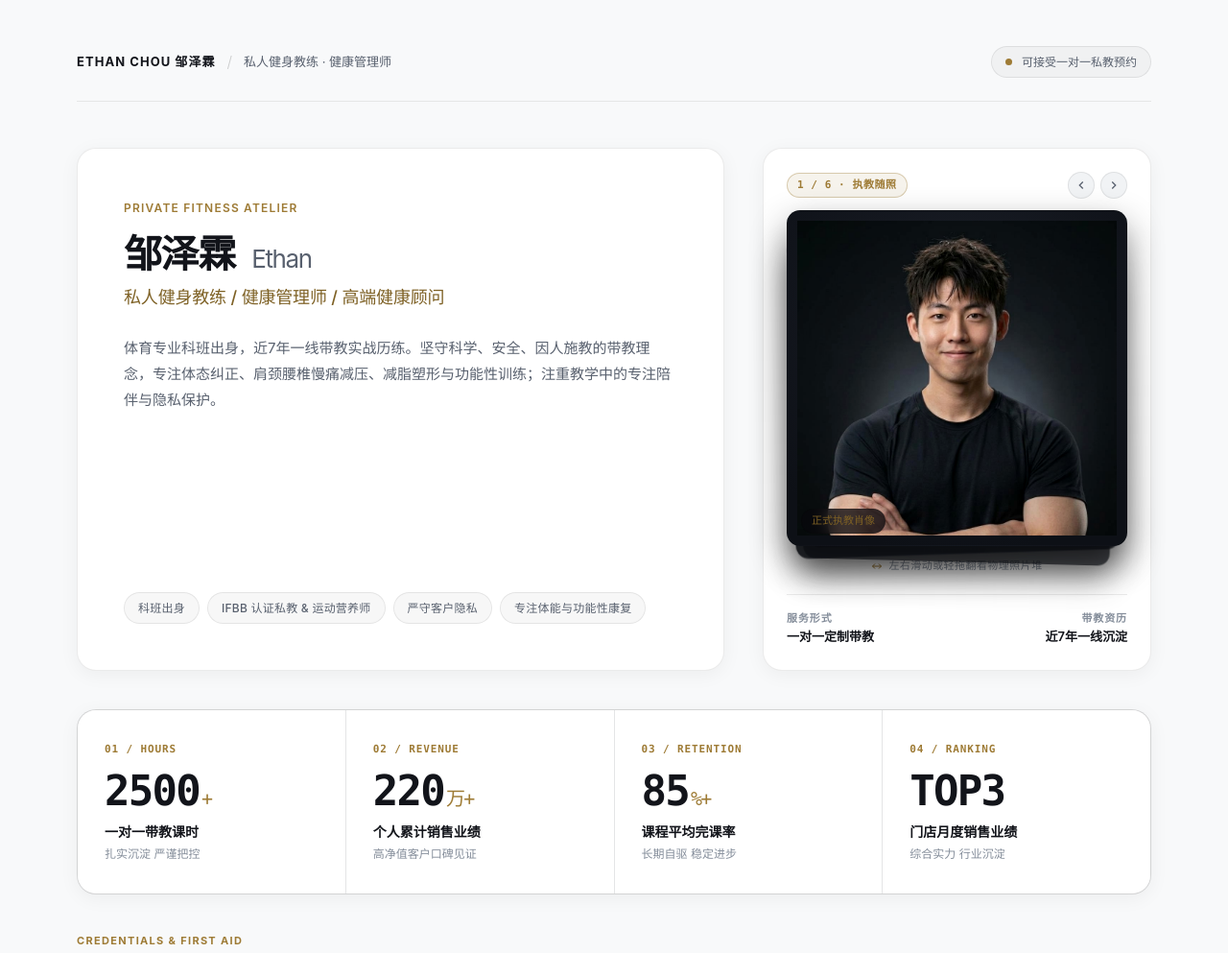
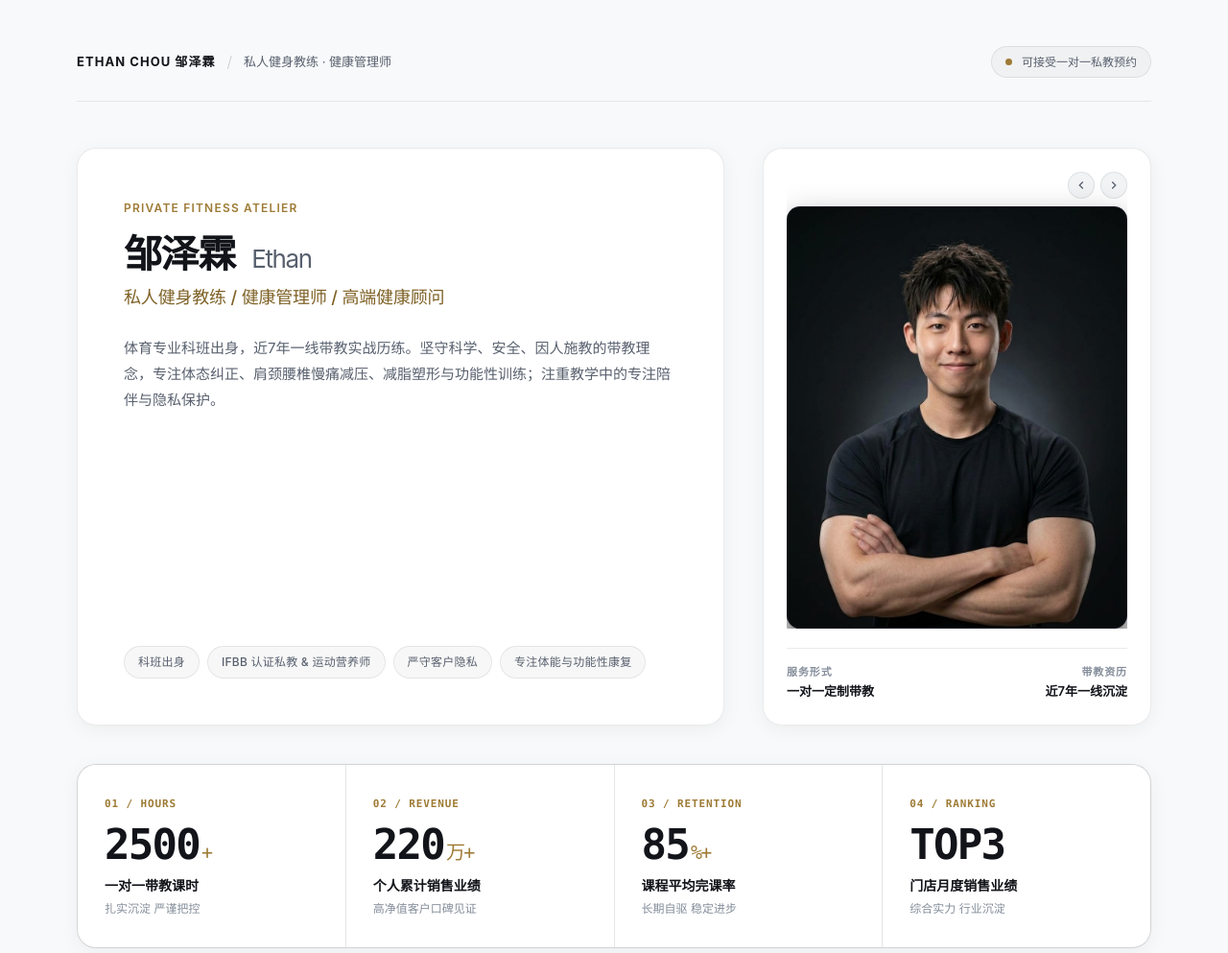
Before and after one commit to zuzeln/fitness, a plain HTML site: page index.html in a window 1280 px wide. Shown: the top 993 px of the page at 96% size. Drawn offline with Linux system fonts and the light colour scheme.

Commit message:
fix: 照片完整呈现、去除展台文案标签及修复移动端滑动视口漂移Bug

```diff
--- a/index.html
+++ b/index.html
@@ -84,6 +84,12 @@
       -moz-osx-font-smoothing: grayscale;
     }
 
+    html {
+      overflow-x: hidden !important;
+      width: 100%;
+      max-width: 100vw;
+    }
+
     body {
       background-color: var(--bg-base);
       color: var(--text-primary);
@@ -91,7 +97,10 @@
       line-height: 1.6;
       padding: 48px 24px 120px;
       min-height: 100vh;
-      overflow-x: hidden;
+      overflow-x: hidden !important;
+      width: 100%;
+      max-width: 100vw;
+      position: relative;
     }
 
     .container {
@@ -248,30 +257,21 @@
       flex-direction: column;
       justify-content: space-between;
       box-shadow: var(--shadow-subtle);
+      overflow: hidden;
+      position: relative;
     }
 
     .stack-container {
       width: 100%;
       position: relative;
+      overflow: hidden;
     }
 
     .stack-header-bar {
       display: flex;
-      justify-content: space-between;
+      justify-content: flex-end;
       align-items: center;
-      margin-bottom: 12px;
-    }
-
-    .stack-badge {
-      font-size: 11px;
-      font-family: var(--font-mono);
-      font-weight: 700;
-      color: var(--accent-gold);
-      background: var(--accent-gold-dim);
-      padding: 3px 10px;
-      border-radius: var(--radius-pill);
-      border: 1px solid var(--border-accent);
-      letter-spacing: 0.05em;
+      margin-bottom: 8px;
     }
 
     .stack-nav-btns {
@@ -308,7 +308,7 @@
     .stack-deck {
       position: relative;
       width: 100%;
-      height: 350px;
+      height: 440px;
       perspective: 1000px;
       touch-action: pan-y;
       user-select: none;
@@ -323,7 +323,7 @@
       height: 100%;
       border-radius: var(--radius-md);
       overflow: hidden;
-      background: radial-gradient(circle at 50% 30%, #1a1e27 0%, #0d1016 85%);
+      background: #141720;
       border: 1px solid var(--border-hairline);
       box-shadow: 0 16px 36px rgba(0, 0, 0, 0.45);
       cursor: grab;
@@ -346,55 +346,17 @@
       display: flex;
       align-items: center;
       justify-content: center;
-      padding: 10px;
+      padding: 0;
+      background: #141720;
     }
 
     .stack-card img {
       width: 100%;
       height: 100%;
-      object-fit: contain;
+      object-fit: cover;
+      object-position: center;
       pointer-events: none;
-      filter: drop-shadow(0 14px 24px rgba(0, 0, 0, 0.5));
-    }
-
-    .stack-card.is-cover img {
-      object-fit: cover;
-      object-position: center 20%;
-      filter: contrast(1.03) brightness(0.98);
-    }
-
-    .stack-card-tag {
-      position: absolute;
-      bottom: 12px;
-      left: 14px;
-      font-size: 11px;
-      font-family: var(--font-mono);
-      color: var(--accent-gold-light);
-      background: rgba(8, 9, 12, 0.75);
-      border: 1px solid var(--border-hairline);
-      padding: 3px 10px;
-      border-radius: var(--radius-pill);
-      backdrop-filter: blur(8px);
-      -webkit-backdrop-filter: blur(8px);
-      pointer-events: none;
-    }
-
-    .stack-hint-bar {
-      display: flex;
-      align-items: center;
-      justify-content: center;
-      gap: 6px;
-      margin-top: 12px;
-      font-size: 11px;
-      color: var(--text-tertiary);
-      letter-spacing: 0.04em;
-    }
-
-    .stack-hint-bar svg {
-      width: 12px;
-      height: 12px;
-      stroke-width: 2;
-      color: var(--accent-gold);
+      display: block;
     }
 
     .portrait-footer {
@@ -1018,7 +980,7 @@
       }
       .portrait-frame,
       .stack-deck {
-        height: 320px;
+        height: 420px;
       }
       .metrics-bar {
         grid-template-columns: repeat(2, 1fr);
@@ -1494,7 +1456,6 @@
       <div class="portrait-card">
         <div class="stack-container">
           <div class="stack-header-bar">
-            <span class="stack-badge" id="stackIndicator">1 / 6 · 执教随照</span>
             <div class="stack-nav-btns">
               <button type="button" class="stack-nav-btn" onclick="prevStackPhoto()" aria-label="上一张">
                 <svg viewBox="0 0 24 24" fill="none" stroke="currentColor"><polyline points="15 18 9 12 15 6"></polyline></svg>
@@ -1505,46 +1466,36 @@
             </div>
           </div>
           <div class="stack-deck" id="stackDeck">
-            <div class="stack-card is-cover" data-index="0">
+            <div class="stack-card" data-index="0">
               <div class="stack-card-inner">
-                <img src="avatar.png" alt="邹泽霖 Ethan 肖像" />
-              </div>
-              <span class="stack-card-tag">正式执教肖像</span>
+                <img src="avatar.png" alt="教练肖像" style="object-position: center 20%;" />
+              </div>
             </div>
             <div class="stack-card" data-index="1">
               <div class="stack-card-inner">
-                <img src="photos/coach_photo_01.png" alt="带教训练实录 01" />
-              </div>
-              <span class="stack-card-tag">带教实录 01</span>
+                <img src="photos/coach_photo_01.jpg" alt="照片 1" style="object-position: center 30%;" />
+              </div>
             </div>
             <div class="stack-card" data-index="2">
               <div class="stack-card-inner">
-                <img src="photos/coach_photo_02.png" alt="随行形体实录 02" />
-              </div>
-              <span class="stack-card-tag">形体记录 02</span>
+                <img src="photos/coach_photo_02.jpg" alt="照片 2" style="object-position: center 25%;" />
+              </div>
             </div>
             <div class="stack-card" data-index="3">
               <div class="stack-card-inner">
-                <img src="photos/coach_photo_03.png" alt="力量训练剪影 03" />
-              </div>
-              <span class="stack-card-tag">训练剪影 03</span>
+                <img src="photos/coach_photo_03.jpg" alt="照片 3" style="object-position: center;" />
+              </div>
             </div>
             <div class="stack-card" data-index="4">
               <div class="stack-card-inner">
-                <img src="photos/coach_photo_04.png" alt="体能专注瞬间 04" />
-              </div>
-              <span class="stack-card-tag">体能专注 04</span>
+                <img src="photos/coach_photo_04.jpg" alt="照片 4" style="object-position: center 25%;" />
+              </div>
             </div>
             <div class="stack-card" data-index="5">
               <div class="stack-card-inner">
-                <img src="photos/coach_photo_05.png" alt="运动状态呈现 05" />
-              </div>
-              <span class="stack-card-tag">状态呈现 05</span>
-            </div>
-          </div>
-          <div class="stack-hint-bar">
-            <svg viewBox="0 0 24 24" fill="none" stroke="currentColor"><polyline points="8 17 3 12 8 7"></polyline><line x1="3" y1="12" x2="21" y2="12"></line><polyline points="16 7 21 12 16 17"></polyline></svg>
-            <span>左右滑动或轻拖翻看物理照片堆</span>
+                <img src="photos/coach_photo_05.jpg" alt="照片 5" style="object-position: center 20%;" />
+              </div>
+            </div>
           </div>
         </div>
         <div class="portrait-footer">
@@ -2431,10 +2382,6 @@ function calcLayerStyle(pos) {
 }
 
 function renderStack() {
-  var indicator = document.getElementById('stackIndicator');
-  if (indicator) {
-    indicator.innerText = (currentStackIndex + 1) + ' / ' + totalStackCount + ' · 执教随照';
-  }
   stackCards.forEach(function(card, idx) {
     card.classList.remove('is-dragging');
     var pos = idx;
@@ -2446,12 +2393,24 @@ function renderStack() {
   });
 }
 
+function resetHorizontalScroll() {
+  if (window.scrollX !== 0 || window.pageXOffset !== 0) {
+    window.scrollTo(0, window.scrollY || window.pageYOffset);
+  }
+  if (document.documentElement.scrollLeft !== 0) {
+    document.documentElement.scrollLeft = 0;
+  }
+  if (document.body.scrollLeft !== 0) {
+    document.body.scrollLeft = 0;
+  }
+}
+
 function nextStackPhoto() {
   if (isAnimating || stackCards.length < 2) return;
   isAnimating = true;
   var topCard = stackCards[0];
   topCard.style.transition = 'transform 0.32s cubic-bezier(0.2, 0.8, 0.25, 1), opacity 0.32s ease';
-  topCard.style.transform = 'translate3d(-120%, 20px, 0) rotate(-14deg)';
+  topCard.style.transform = 'translate3d(-105%, 15px, 0) rotate(-12deg)';
   topCard.style.opacity = '0';
 
   setTimeout(function() {
@@ -2460,6 +2419,7 @@ function nextStackPhoto() {
     currentStackIndex = (currentStackIndex + 1) % totalStackCount;
     shifted.style.transition = 'none';
     renderStack();
+    resetHorizontalScroll();
     setTimeout(function() {
       if (shifted) shifted.style.transition = '';
       isAnimating = false;
@@ -2474,7 +2434,7 @@ function prevStackPhoto() {
   stackCards.unshift(lastCard);
   currentStackIndex = (currentStackIndex - 1 + totalStackCount) % totalStackCount;
   lastCard.style.transition = 'none';
-  lastCard.style.transform = 'translate3d(-120%, 20px, 0) rotate(-14deg)';
+  lastCard.style.transform = 'translate3d(-105%, 15px, 0) rotate(-12deg)';
   lastCard.style.opacity = '0';
   lastCard.style.zIndex = '12';
 
@@ -2484,6 +2444,7 @@ function prevStackPhoto() {
     lastCard.style.transition = 'transform 0.35s cubic-bezier(0.175, 0.885, 0.32, 1.275), opacity 0.35s ease';
     lastCard.style.transform = 'translate3d(0, 0, 0) scale(1) rotate(0deg)';
     lastCard.style.opacity = '1';
+    resetHorizontalScroll();
     setTimeout(function() {
       lastCard.style.transition = '';
       isAnimating = false;
@@ -2527,9 +2488,9 @@ function initPhotoStack() {
     var topCard = stackCards[0];
     if (topCard) topCard.classList.remove('is-dragging');
 
-    if (currentDx < -75) {
+    if (currentDx < -65) {
       nextStackPhoto();
-    } else if (currentDx > 90) {
+    } else if (currentDx > 75) {
       prevStackPhoto();
     } else {
       if (topCard) {
@@ -2542,6 +2503,7 @@ function initPhotoStack() {
     }
     currentDx = 0;
     currentDy = 0;
+    resetHorizontalScroll();
   };
 
   deck.addEventListener('touchstart', function(e) {
@@ -2552,16 +2514,24 @@ function initPhotoStack() {
 
   window.addEventListener('touchmove', function(e) {
     if (isDragging && e.touches && e.touches.length === 1) {
-      onMove(e.touches[0].clientX, e.touches[0].clientY);
-    }
-  }, { passive: true });
+      var touch = e.touches[0];
+      var dx = touch.clientX - startX;
+      var dy = touch.clientY - startY;
+      if (Math.abs(dx) > Math.abs(dy)) {
+        if (e.cancelable) e.preventDefault();
+      }
+      onMove(touch.clientX, touch.clientY);
+    }
+  }, { passive: false });
 
   window.addEventListener('touchend', function() {
     if (isDragging) onEnd();
+    resetHorizontalScroll();
   });
 
   window.addEventListener('touchcancel', function() {
     if (isDragging) onEnd();
+    resetHorizontalScroll();
   });
 
   deck.addEventListener('mousedown', function(e) {
@@ -2579,6 +2549,12 @@ function initPhotoStack() {
     if (isDragging) onEnd();
   });
 }
+
+window.addEventListener('scroll', function() {
+  if (window.scrollX !== 0) {
+    window.scrollTo(0, window.scrollY);
+  }
+});
 
 window.addEventListener('keydown', function(e) {
   if (e.key === 'Escape') {
```
Also changed, not shown: test_cases_integrity.js (+12 -6 lines), test_photo_stack_logic.js (+5 -5 lines), photos/coach_photo_01.jpg (added), photos/coach_photo_01.png (deleted), photos/coach_photo_02.jpg (added), photos/coach_photo_02.png (deleted), photos/coach_photo_03.jpg (added), photos/coach_photo_03.png (deleted), photos/coach_photo_04.jpg (added), photos/coach_photo_04.png (deleted), photos/coach_photo_05.jpg (added), photos/coach_photo_05.png (deleted).
